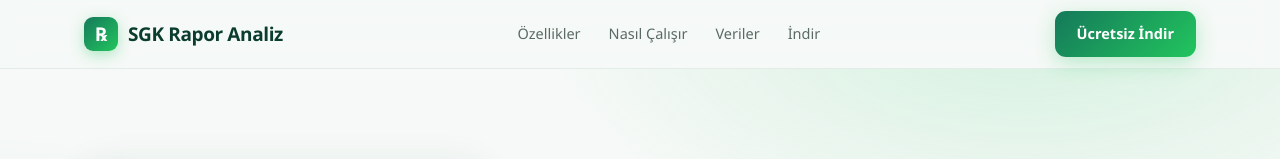
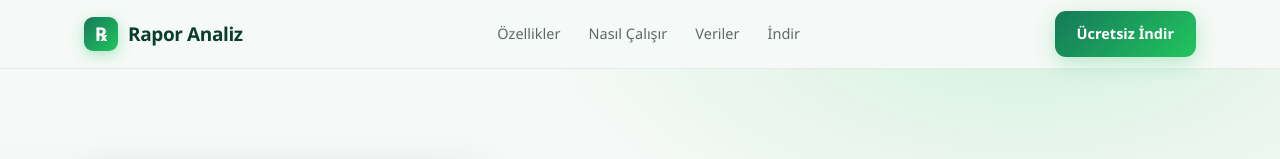
Before and after one commit to berkyildizdas/sgk-site, a plain HTML site: page index.html in a window 1280 px wide. Shown: the top 159 px of the page. Drawn offline with Linux system fonts and the light colour scheme.

Commit message:
Isim degisikligi: SGK Rapor Analiz -> Rapor Analiz

```diff
--- a/index.html
+++ b/index.html
@@ -3,7 +3,7 @@
 <head>
 <meta charset="UTF-8" />
 <meta name="viewport" content="width=device-width, initial-scale=1.0" />
-<title>SGK Rapor Analiz — Eczacılar için Akıllı Reçete Kontrol</title>
+<title>Rapor Analiz — Eczacılar için Akıllı Reçete Kontrol</title>
 <meta name="description" content="Reçeteyi yükle, SGK ödeme kararını saniyede gör. Kesinti riskini önle. Güncel SUT verileriyle otomatik analiz." />
 <style>
   :root{
@@ -113,7 +113,7 @@
 
 <nav>
   <div class="wrap">
-    <div class="logo"><span class="rx">℞</span> SGK Rapor Analiz</div>
+    <div class="logo"><span class="rx">℞</span> Rapor Analiz</div>
     <div class="navlinks">
       <a href="#ozellikler">Özellikler</a>
       <a href="#nasil">Nasıl Çalışır</a>
@@ -209,7 +209,7 @@
       <div class="etiket">İndir</div>
       <h2>Windows için ücretsiz</h2>
       <p>Tek dosya, kurulum gerektirmez. İndir, çift tıkla, kullanmaya başla.</p>
-      <a href="https://github.com/berkyildizdas/sgk-site/releases/download/v1.0.0/SGK-Rapor-Analiz-Setup-1.0.0.exe" class="btn" style="font-size:16px;padding:14px 30px">⬇ SGK Rapor Analiz Kurulum (.exe)</a>
+      <a href="https://github.com/berkyildizdas/sgk-site/releases/download/v1.0.0/SGK-Rapor-Analiz-Setup-1.0.0.exe" class="btn" style="font-size:16px;padding:14px 30px">⬇ Rapor Analiz Kurulum (.exe)</a>
       <div class="kurulum">
         <div class="ku"><b>1 · Kur & Çalıştır</b><span>Setup'ı çalıştır, "İleri" ile kur (masaüstü kısayolu oluşur). Windows "PC'nizi korudu" derse: Ek bilgi → Yine de çalıştır (imzasız uygulama, normaldir).</span></div>
         <div class="ku"><b>2 · Yapay zekayı kur (tek tık)</b><span>Uygulamada Ayarlar → "Yapay Zeka Kurulumu": Ollama'yı indir + AI modelini indir butonları. Komut satırı yok. Manuel giriş AI olmadan da çalışır.</span></div>
@@ -222,7 +222,7 @@
 
 <footer>
   <div class="wrap">
-    <div class="logo" style="justify-content:center;margin-bottom:10px"><span class="rx">℞</span> SGK Rapor Analiz</div>
+    <div class="logo" style="justify-content:center;margin-bottom:10px"><span class="rx">℞</span> Rapor Analiz</div>
     Eczacılar için akıllı reçete-rapor kontrol aracı • © 2026
   </div>
 </footer>
```
